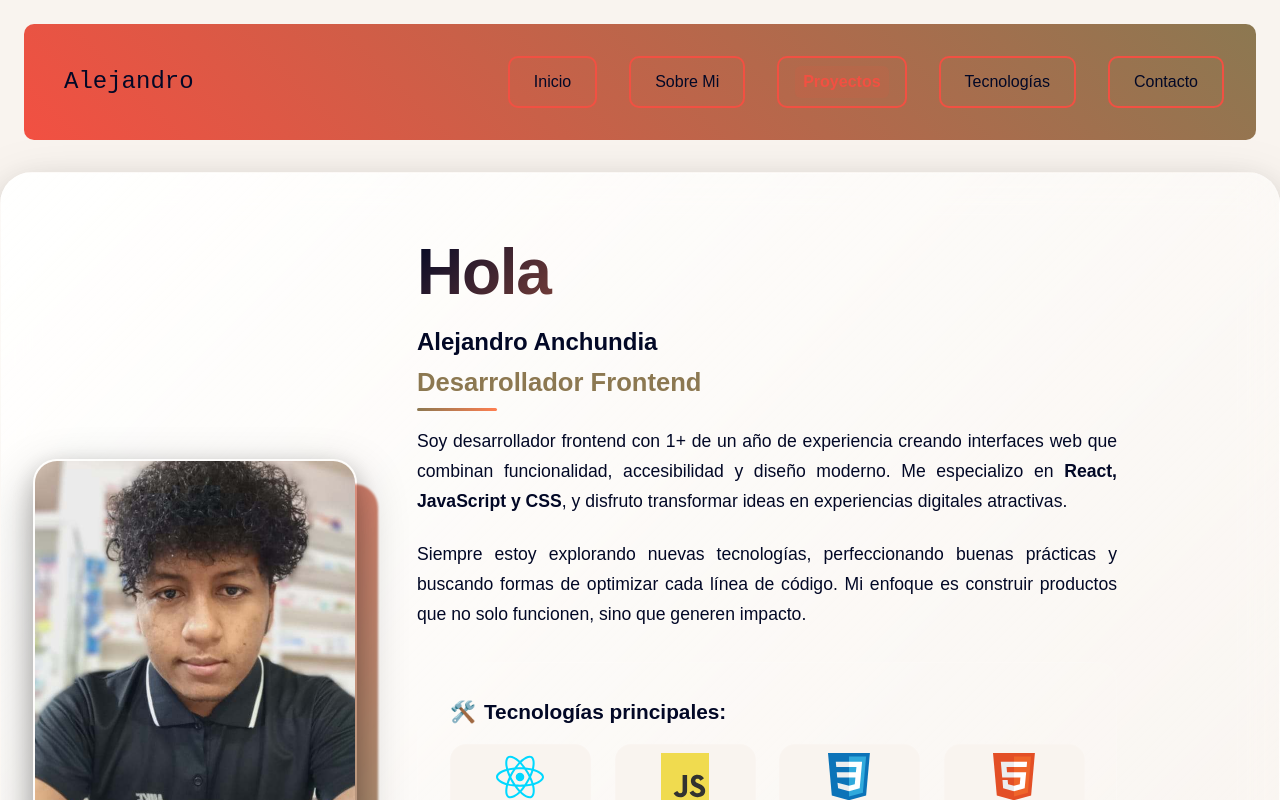
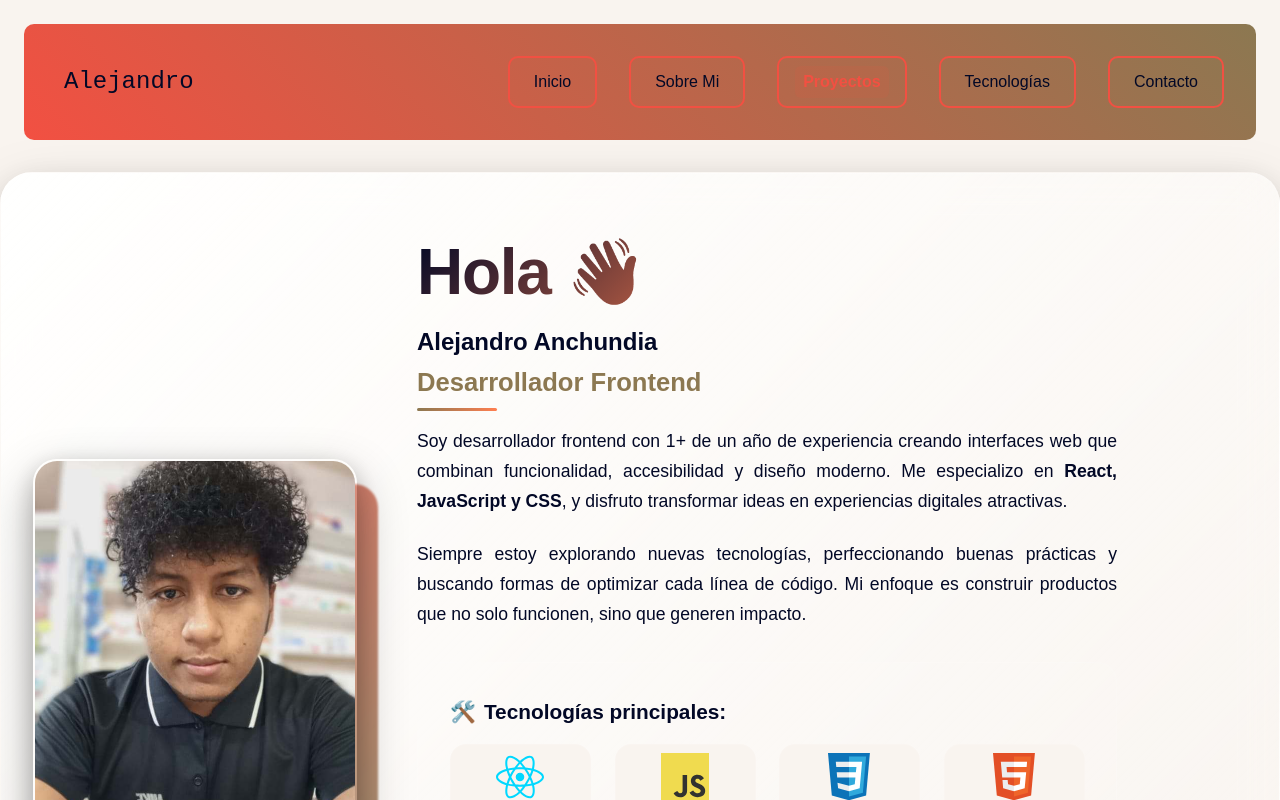
Before and after one commit to anchundiatech/portafilio_v2, a React (Vite) app: page / in a window 1280 px wide. Shown: the top 800 px of the page. Built offline with nearby package versions, Linux system fonts and the light colour scheme.

Commit message:
Cambio en la animacion del wave

```diff
--- a/src/App.css
+++ b/src/App.css
@@ -1776,7 +1776,7 @@ RESPONSIVE MODE
 
 .wave {
   display: inline-block;
-  animation: wave 2.5s ease-in-out infinite;
+  animation: wave 2.5s ease-in-out;
   transform-origin: 70% 70%;
 }
 
```
